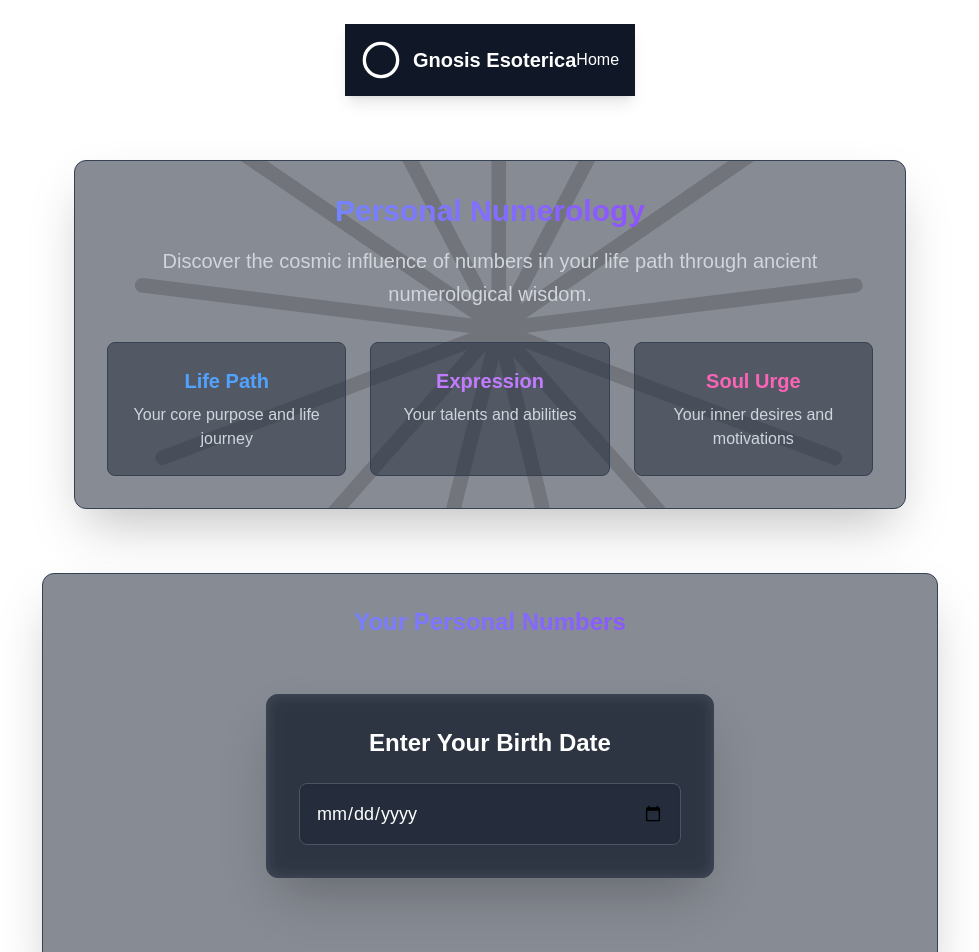
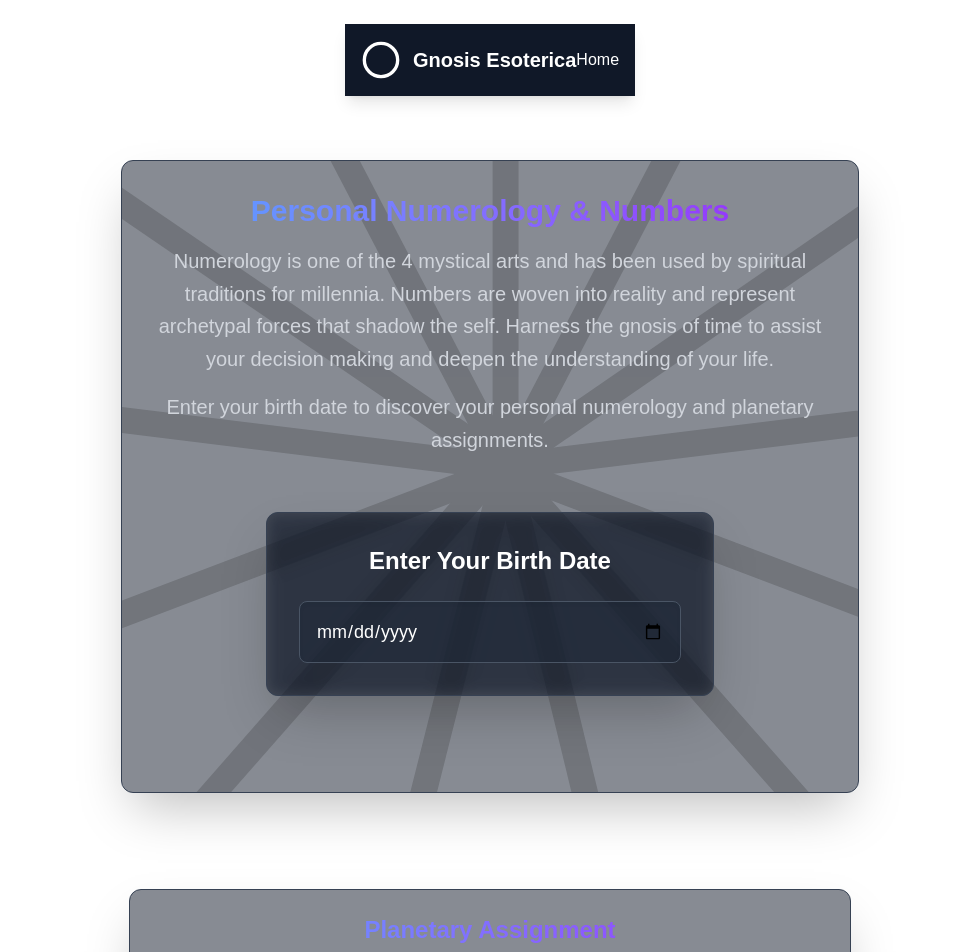
Before and after one commit to PavlosMac/timegnosis, a Next.js app: page / in a window 1280 px wide. Shown: the top 952 px of the page, without its empty margins (150-1129 px from the left). Built offline with nearby package versions, Linux system fonts and the light colour scheme.

Commit message:
Update tthe front page.

```diff
--- a/src/app/page.tsx
+++ b/src/app/page.tsx
@@ -91,20 +91,26 @@ export default function Home() {
   return (
     <main className="flex flex-col items-center gap-8 p-6">
       <NavBar />
-      <PersonalNumerology />
-
-      <div className="max-w-4xl w-full mx-auto">
-        <div className="bg-gray-900/50 backdrop-blur-sm rounded-xl p-8 border border-gray-700 shadow-2xl">
-          <h2 className="text-2xl font-bold text-center mb-6 bg-clip-text text-transparent bg-gradient-to-r from-blue-400 to-purple-600">
-            Your Personal Numbers
+      <div className="max-w-4xl mx-auto p-8">
+        <div className="relative overflow-hidden bg-gray-900/50 backdrop-blur-sm rounded-xl p-8 border border-gray-700 shadow-2xl">
+          <div className="absolute inset-0 z-0 opacity-20">
+            <img src="/planets/astro.svg" alt="Background" className="object-cover w-full h-full scale-200" />
+          </div>
+          <div className="relative z-10 text-center">
+            <h2 className="text-3xl font-bold mb-4 bg-clip-text text-transparent bg-gradient-to-r from-blue-400 to-purple-600">
+              Personal Numerology & Numbers
             </h2>
-
+            <p className="text-xl text-gray-300 mb-4 max-w-2xl mx-auto leading-relaxed">
+              Numerology is one of the 4 mystical arts and has been used by spiritual traditions for millennia. Numbers are woven into reality and represent archetypal forces that shadow the self. Harness the gnosis of time to assist your decision making and deepen the understanding of your life.
+            </p>
+            <p className="text-xl text-gray-300 mb-6 max-w-2xl mx-auto leading-relaxed">
+              Enter your birth date to discover your personal numerology and planetary assignments.
+            </p>
             <div className="mb-8">
               <DateSumInput date={birthDate} onDateChange={handleDateChange} />
             </div>
-
             {(birthDay && birthMonth && birthYear) && (
-          <div className="grid grid-cols-1 md:grid-cols-3 gap-6">
+              <div className="grid grid-cols-1 md:grid-cols-3 gap-6 mt-8">
                 <Link href={`/day/${getPersonalDay(getPersonalMonth(Number(birthMonth), today.getFullYear()), today.getDate())}`}
                   className="group bg-gray-800/50 p-6 rounded-lg border border-gray-700 hover:border-blue-500 transition-all duration-300 text-center">
                   <div className="text-blue-400 text-lg font-medium mb-2">Personal Day</div>
@@ -124,9 +130,8 @@ export default function Home() {
             )}
           </div>
         </div>
-
+      </div>
       <Planets />
-
     </main>
   );
 }
--- a/src/components/Planets.tsx
+++ b/src/components/Planets.tsx
@@ -87,6 +87,12 @@ export default function Planets() {
   return (
     <div className="max-w-4xl mx-auto p-8">
       <div className="bg-gray-900/50 backdrop-blur-sm rounded-xl p-6 border border-gray-700 shadow-2xl">
+        <h2 className="text-2xl font-bold text-center mb-4 bg-clip-text text-transparent bg-gradient-to-r from-blue-400 to-purple-600">
+          Planetary Assignment
+        </h2>
+        <p className="text-lg text-gray-300 mb-6 max-w-2xl mx-auto text-center">
+          The Astrological Planets help us define and characterise those archetypal forces represented by the personal number.
+        </p>
         <div className="grid grid-cols-2 md:grid-cols-5 gap-6 p-4">
           {planets.map((planet, index) => {
             const isActive = planet.name === "Moon"
```
Lines whose indentation alone changed are shown as unchanged.
